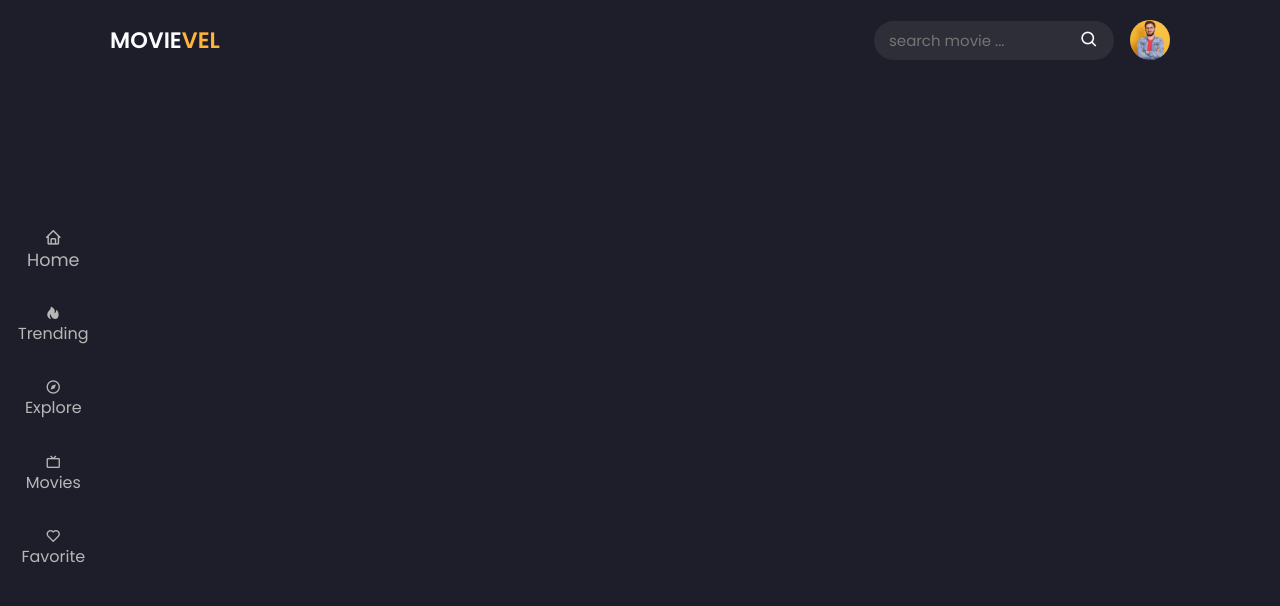
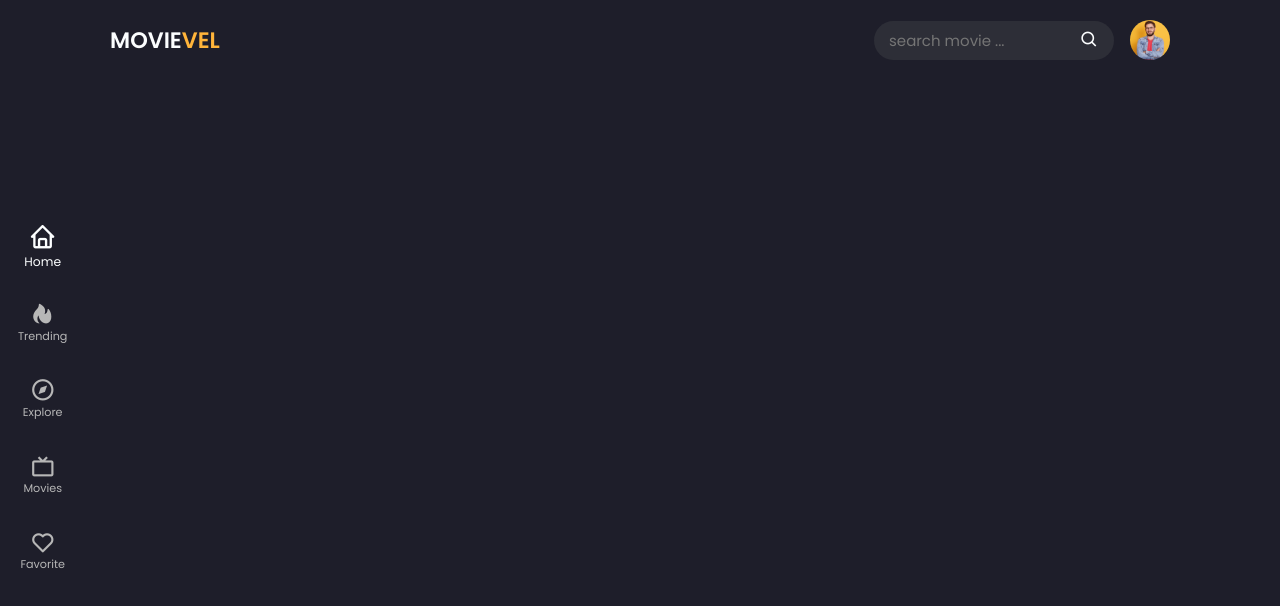
Before and after one commit to hjali7/MOVIEEVEL, a plain HTML site: page index.html in a window 1280 px wide. Drawn offline with nearby package versions, Linux system fonts and the light colour scheme.

Commit message:
complete header section

```diff
--- a/stylesheet.css
+++ b/stylesheet.css
@@ -117,17 +117,24 @@ body{
     row-gap: 2.1rem;
 }
 
-.navbar a  {
+.nav-link  {
     color:#b7b7b7;
     display: flex;
     align-items: center;
     flex-direction: column;
 }
 
-.navbar a:hover ,
-.nav-active {
+.nav-link:hover , .nav-active {
     color: var(--text-color);
     transform: scale(1.1);
 }
 
+.nav-link .bx {
+    font-size: 1.6rem;
+}
+
+.nav-link-title{
+    font-size: .7rem;
+}
+
 /* nav */
```
Also changed, not shown: index.html (+2 -2 lines).
